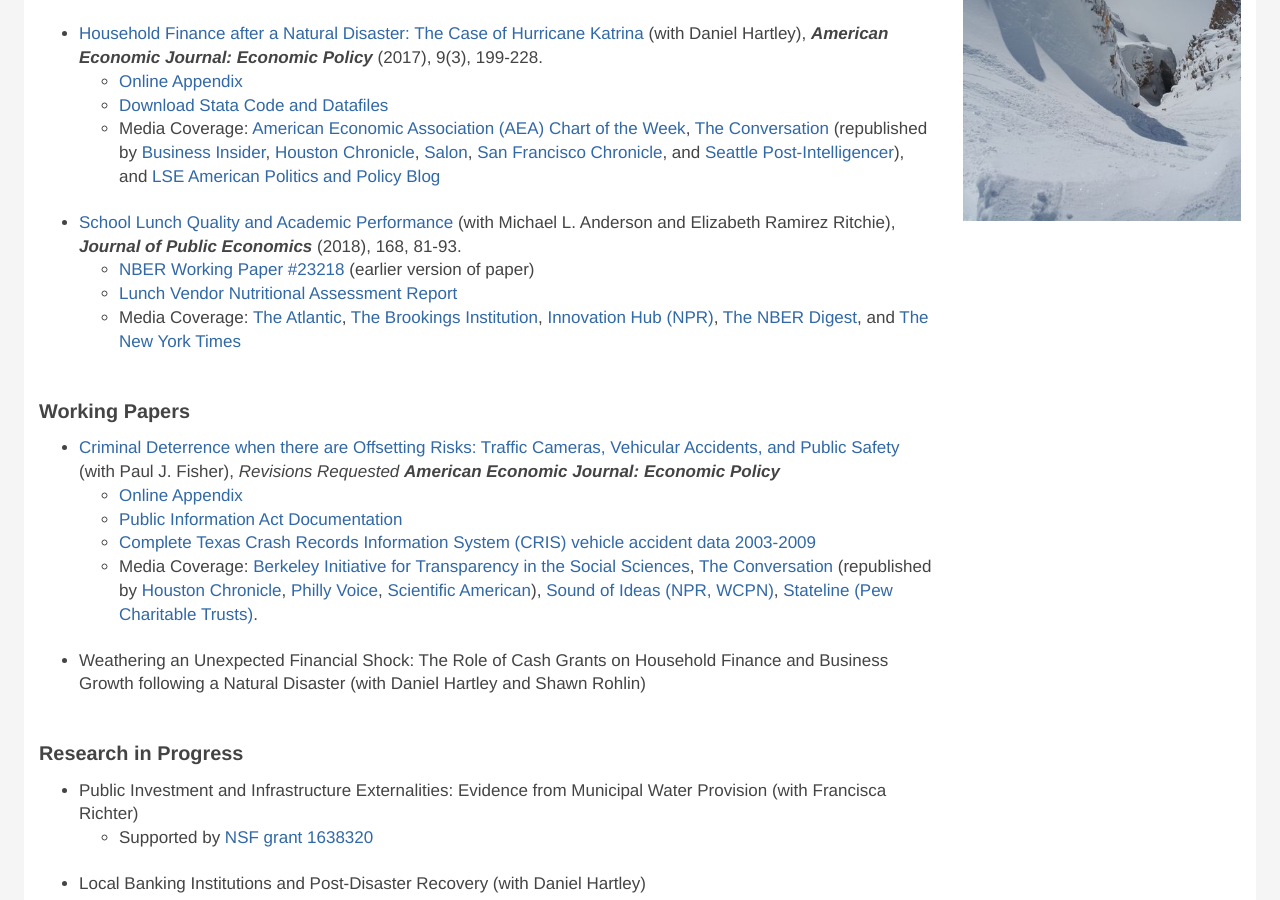
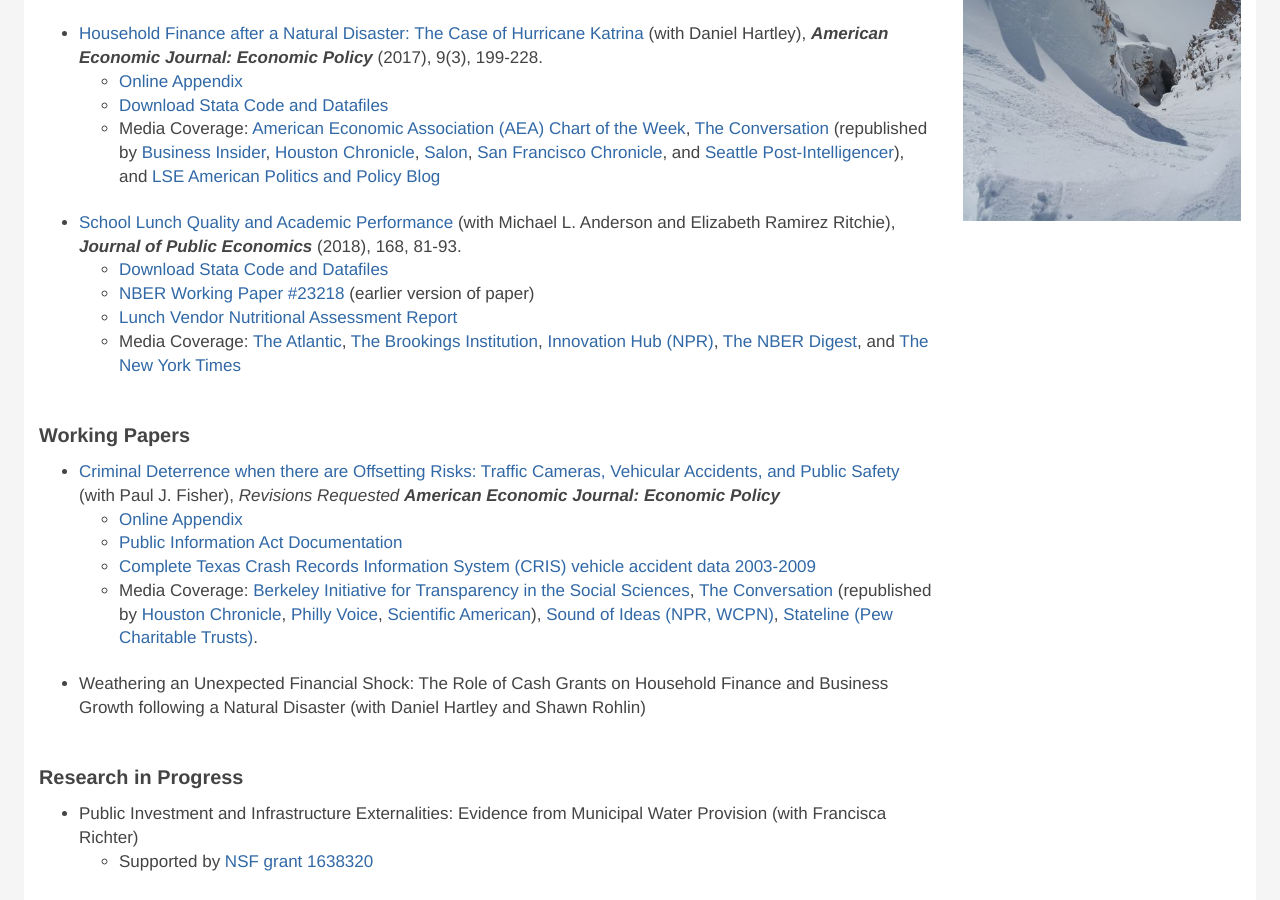
Before and after one commit to justinpgallagher/justinpgallagher.github.io, a Jekyll site: the page built from research.html, in a window 1280 px wide and 900 px high, scrolled down 470 px. Built offline with Jekyll 4.4.1, drawn with Linux system fonts in a browser that asks for light colours; nearby versions of some CDN libraries; some web fonts are replaced; library files that are not in the unit come from our copies.

Commit message:
Update research.md

```diff
--- a/_includes/research.md
+++ b/_includes/research.md
@@ -30,6 +30,7 @@
 
 - {:.pub_li} [School Lunch Quality and Academic Performance](pdfs/school_lunch_20180921.pdf)
   (with Michael L. Anderson and Elizabeth Ramirez Ritchie), **_Journal of Public Economics_** (2018), 168, 81-93.
+  - [Download Stata Code and Datafiles](http://ou.montana.edu/gallagher/index.html)
   - [NBER Working Paper #23218](http://www.nber.org/papers/w23218) (earlier version of paper)
   - [Lunch Vendor Nutritional Assessment Report](pdfs/Nutrition-Policy-Institute-July-2016.pdf)
   - Media Coverage:
```
